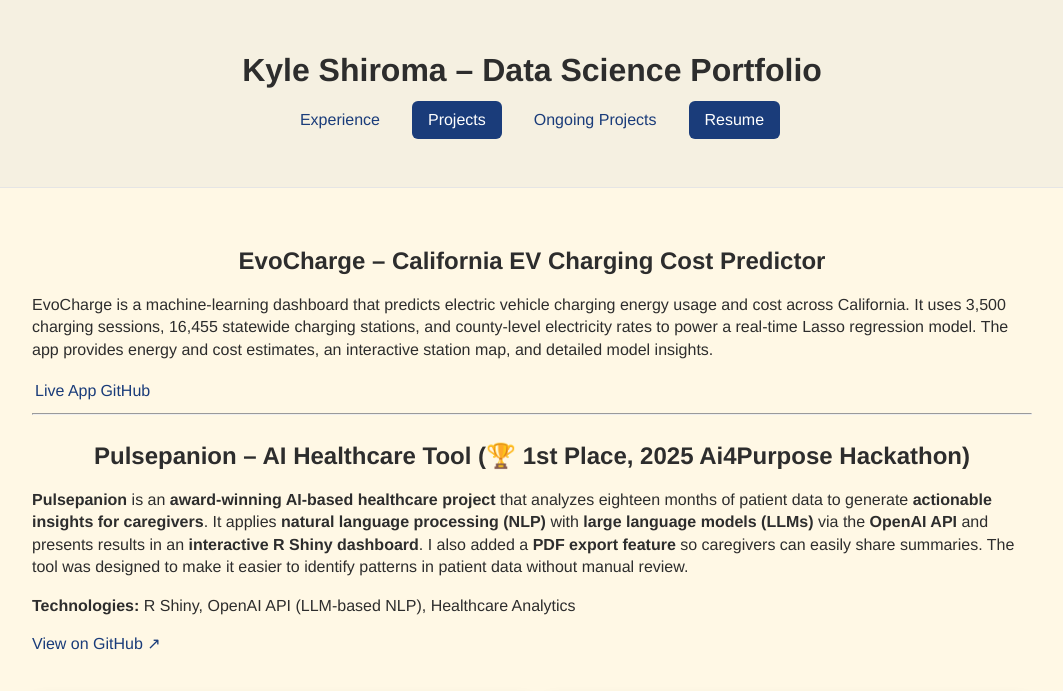
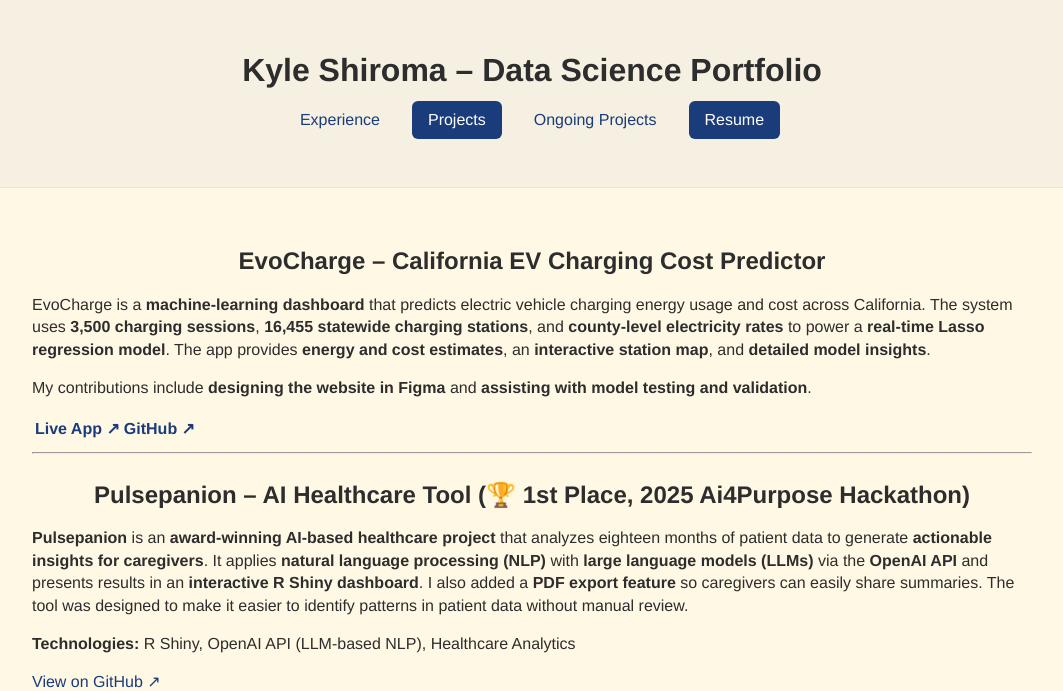
Before and after one commit to k-shiroma-code/k-shiroma-code.github.io, a Jekyll site: the page built from projects.md, in a window 1280 px wide and 900 px high, cut to the strip 0-691 px from the top of the window. Shown: the whole strip, without its empty margins (108-1171 px from the left). Built offline with Jekyll 4.4.1, drawn with Linux system fonts in a browser that asks for light colours.

Commit message:
Update projects.md

```diff
--- a/projects.md
+++ b/projects.md
@@ -6,10 +6,11 @@
 ---
 ## EvoCharge – California EV Charging Cost Predictor
 
-EvoCharge is a machine-learning dashboard that predicts electric vehicle charging energy usage and cost across California. It uses 3,500 charging sessions, 16,455 statewide charging stations, and county-level electricity rates to power a real-time Lasso regression model. The app provides energy and cost estimates, an interactive station map, and detailed model insights.
+EvoCharge is a **machine-learning dashboard** that predicts electric vehicle charging energy usage and cost across California. The system uses **3,500 charging sessions**, **16,455 statewide charging stations**, and **county-level electricity rates** to power a **real-time Lasso regression model**. The app provides **energy and cost estimates**, an **interactive station map**, and **detailed model insights**.
 
-<a href="https://evocharge.streamlit.app">Live App</a> | <a href="https://github.com/anirudh9280/EvoCharge">GitHub</a>
+My contributions include **designing the website in Figma** and **assisting with model testing and validation**.
 
+<a href="https://evocharge.streamlit.app" target="_blank" rel="noopener"><strong>Live App ↗</strong></a> | <a href="https://github.com/anirudh9280/EvoCharge" target="_blank" rel="noopener"><strong>GitHub ↗</strong></a>
 
 ---
 
```
